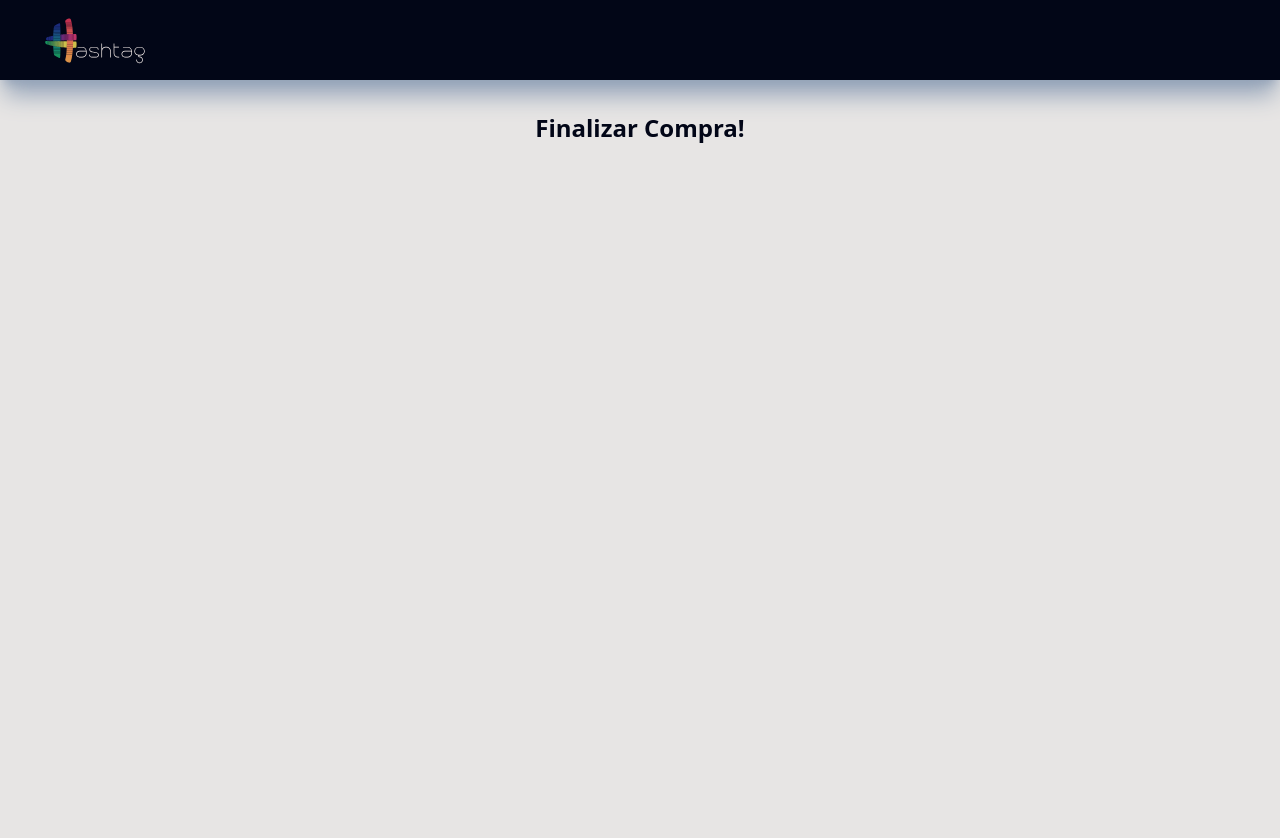
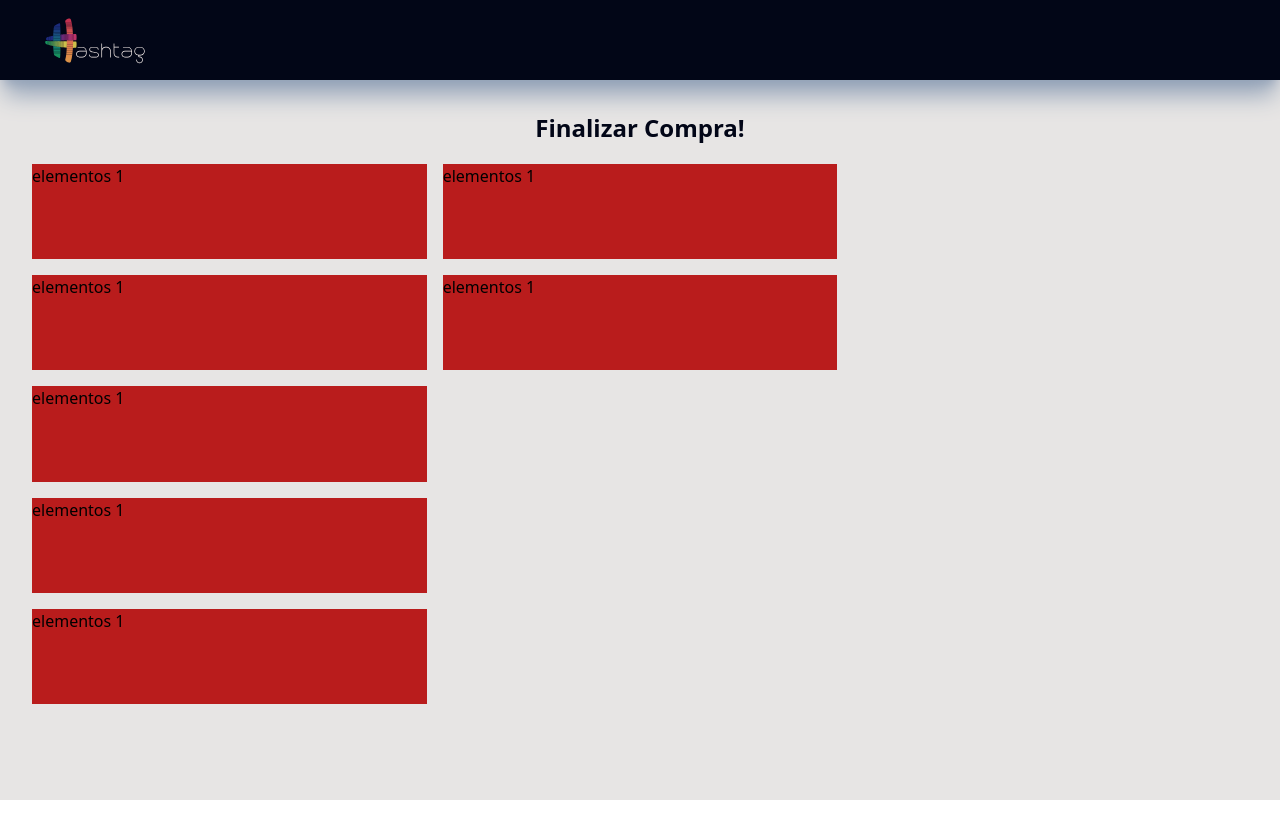
Before and after one commit to EngSivaldo/react-ecommerce, a React (Vite) app in the folder magazineHashtagR/: page /checkout in a window 1280 px wide. Shown: the top 838 px of the page. After the commit the page ends 800 px from the top, so only its background shows below. Built offline with nearby package versions, Linux system fonts and the light colour scheme.

Commit message:
Adaptando o componente de item do carrinho

```diff
--- a/magazineHashtagR/src/pages/CheckoutPage/Checkout.jsx
+++ b/magazineHashtagR/src/pages/CheckoutPage/Checkout.jsx
@@ -1,16 +1,21 @@
 const Checkout = () => {
    return (
+      <main className="bg-stone-200 h-[calc(100vh-5rem)]">
+         <p className="text-center text-2xl font-bold text-slate-950 pt-8">
+            Finalizar Compra!
+         </p>
+         <form className="grid grid-rows-5 grid-cols-3 grid-flow-col gap-4 h-3/4 mt-5 px-8">
+            <p className="bg-red-700">elementos 1</p>
+            <p className="bg-red-700">elementos 1</p>
+            <p className="bg-red-700">elementos 1</p>
+            <p className="bg-red-700">elementos 1</p>
+            <p className="bg-red-700">elementos 1</p>
+            <p className="bg-red-700">elementos 1</p>
+            <p className="bg-red-700">elementos 1</p>
 
-      <main className="bg-stone-200 h-[calc(1000dvh-5rem)]">
-         <p className="text-center text-2xl font-bold text-slate-950 pt-8">
-         Finalizar Compra!
-         </p>
-
-     </main>
-
-   )
-
+         </form>
+      </main>
+   );
 };
 
-
 export default Checkout;
```
